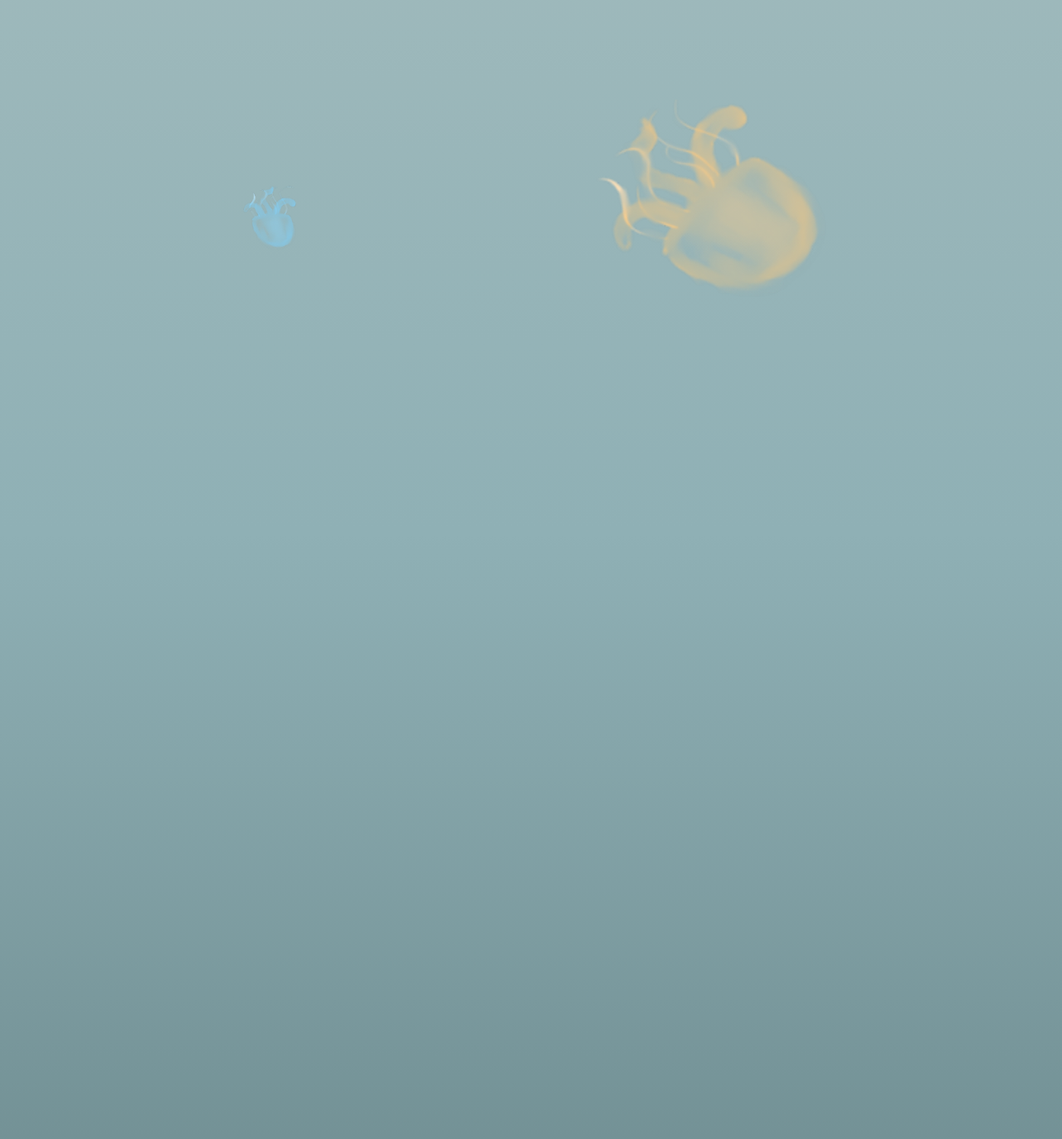
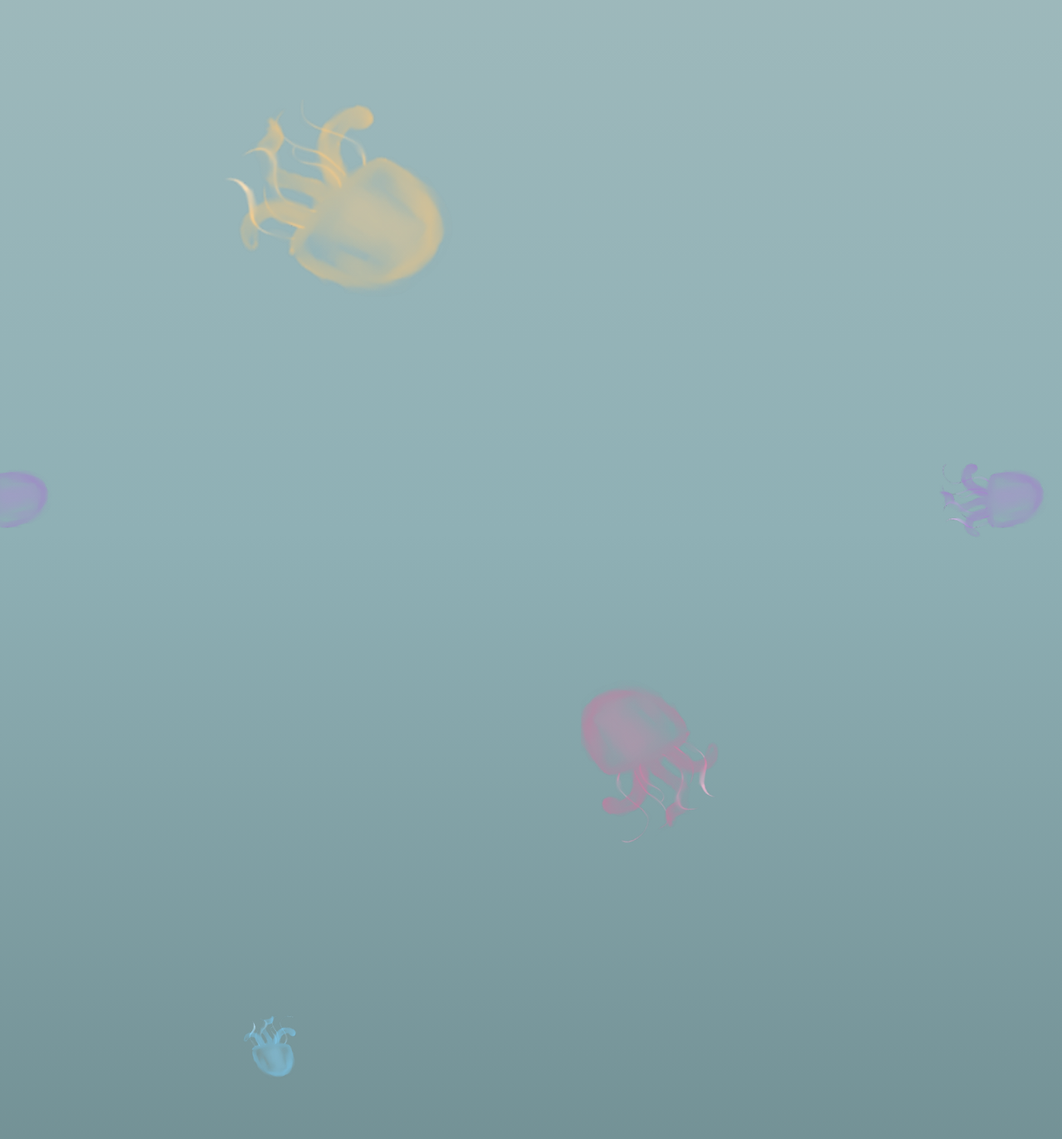
Before and after one commit to melodyshepard/sea, a plain HTML site: page index.html in a window 1280 px wide. Shown: the part 1880-3253 px from the top of the page at 83% size. Drawn offline with Linux system fonts and the light colour scheme.

Commit message:
jellyjelly

```diff
--- a/index.html
+++ b/index.html
@@ -16,15 +16,20 @@
 
 <body>
 
-<IMG STYLE="position:absolute; TOP:350px; LEFT:700px; WIDTH:250px; HEIGHT:800x" SRC="images/jellypink.png">
+<IMG STYLE="position:absolute; TOP:2700px; LEFT:700px; WIDTH:250px; HEIGHT:2000x" SRC="images/jellypink.png">
 
-  <IMG STYLE="position:absolute; TOP:500px; LEFT:1100px; WIDTH:250px; HEIGHT:800x" SRC="images/jelly_purp.png">
-    <IMG STYLE="position:absolute; TOP:500px; LEFT:-100px; WIDTH:250px; HEIGHT:800x" SRC="images/jelly_purp.png">
+<IMG STYLE="position:absolute; TOP:2400px; LEFT:1100px; WIDTH:250px; HEIGHT:800x" SRC="images/jelly_purp.png">
+<IMG STYLE="position:absolute; TOP:2400px; LEFT:-100px; WIDTH:250px; HEIGHT:800x" SRC="images/jelly_purp.png">
 
-<IMG STYLE="position:absolute; TOP:2000px; LEFT:200px; WIDTH:250px; HEIGHT:800x" SRC="images/jellyblue.png">
+<IMG STYLE="position:absolute; TOP:3000px; LEFT:200px; WIDTH:250px; HEIGHT:800x" SRC="images/jellyblue.png">
 
-<IMG STYLE="position:absolute; TOP:800px; LEFT:700px; WIDTH:500px; HEIGHT:800x" SRC="images/jellyorange.png">
-  <IMG STYLE="position:absolute; TOP:2000px; LEFT:500px; WIDTH:500px; HEIGHT:1000x" SRC="images/jellyorange.png">
+<IMG STYLE="position:absolute; TOP:2000px; LEFT:50px; WIDTH:500px; HEIGHT:1000x" SRC="images/jellyorange.png">
+<IMG STYLE="position:absolute; TOP:3600px; LEFT:700px; WIDTH:500px; HEIGHT:800x" SRC="images/jellymagenta.png">
+
+<IMG STYLE="position:absolute; TOP:4500px; LEFT:-100px; WIDTH:500px; HEIGHT:800x" SRC="images/big_jelly.png">
+
+<IMG STYLE="position:absolute; TOP:4800px; LEFT:750px; WIDTH:500px; HEIGHT:800x" SRC="images/bigboypink.png">
+
 
 
 
```
Also changed, not shown: images/bigboypink.png (added), images/jellybluetiny.png (added), images/jellymagenta.png (added), 2 other files.
